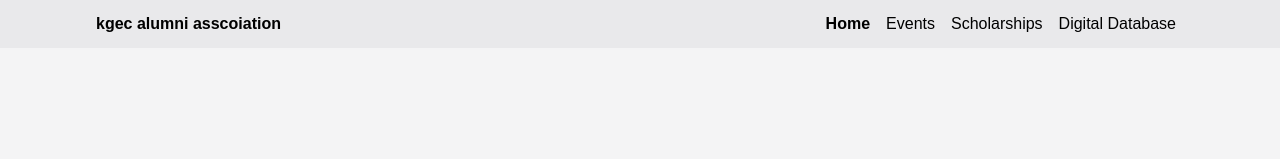
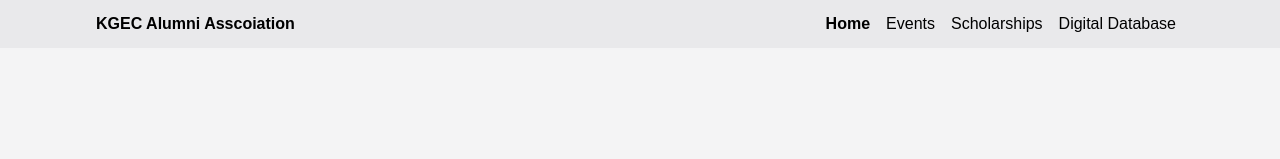
Before and after one commit to kgec-alumni-interaction-cell/website, a Next.js app: page / in a window 1280 px wide. Shown: the top 159 px of the page. Built offline with nearby package versions, Linux system fonts and the light colour scheme; a web font is replaced by a local one.

Commit message:
ui: capitalization in the navbar

```diff
--- a/src/components/navbar/index.tsx
+++ b/src/components/navbar/index.tsx
@@ -27,7 +27,7 @@ export default function Navbar() {
   return (
     <nav className="h-12 px-12 lg:px-24 py-2 bg-zinc-300/50 backdrop-blur-sm flex justify-between items-center sticky top-0">
       <div className="flex items-center">
-        <h2 className="font-bold">kgec alumni asscoiation</h2>
+        <h2 className="font-bold">KGEC Alumni Asscoiation</h2>
       </div>
       <div className="items-center hidden lg:flex">
         {navItems.map((item) => (
```
